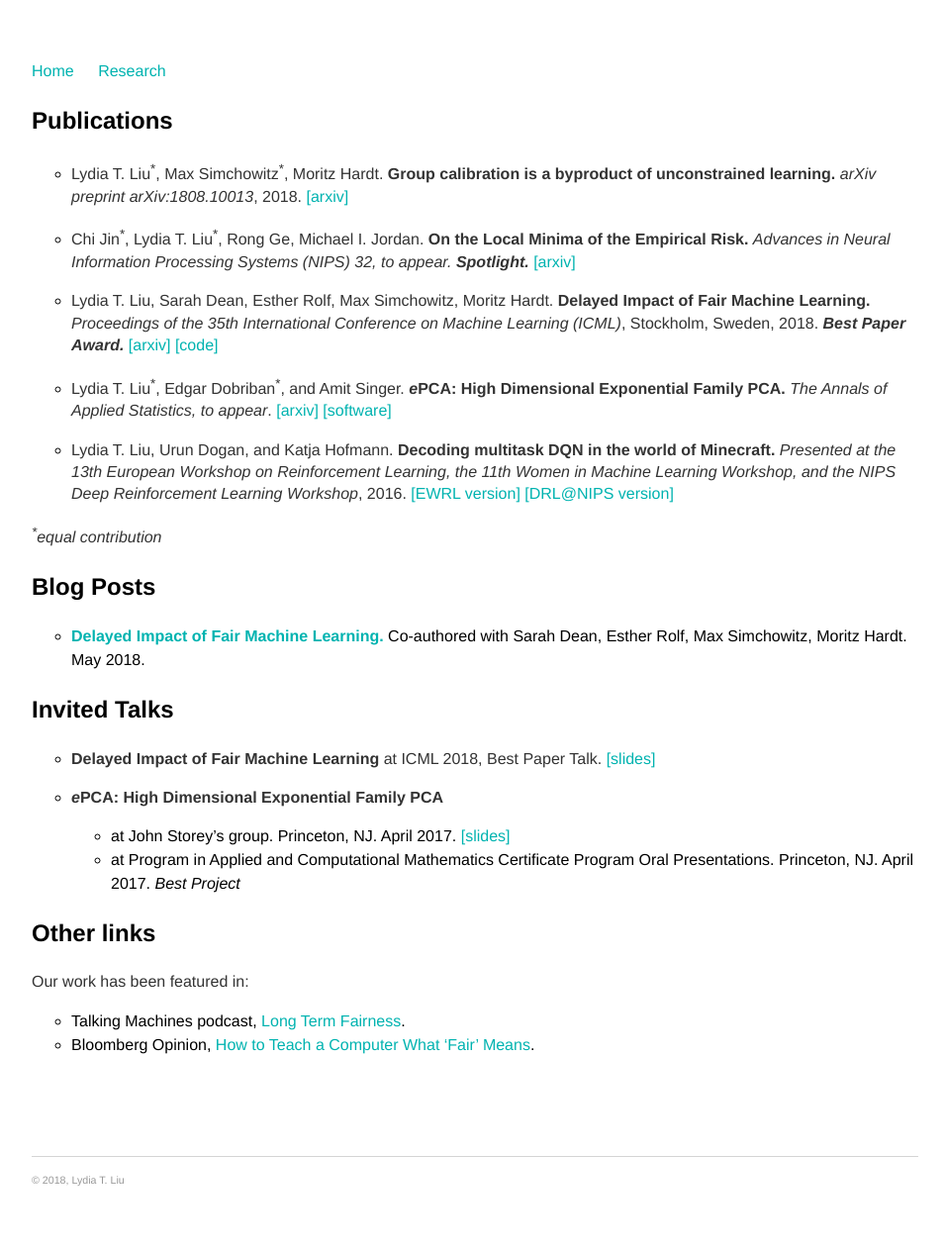
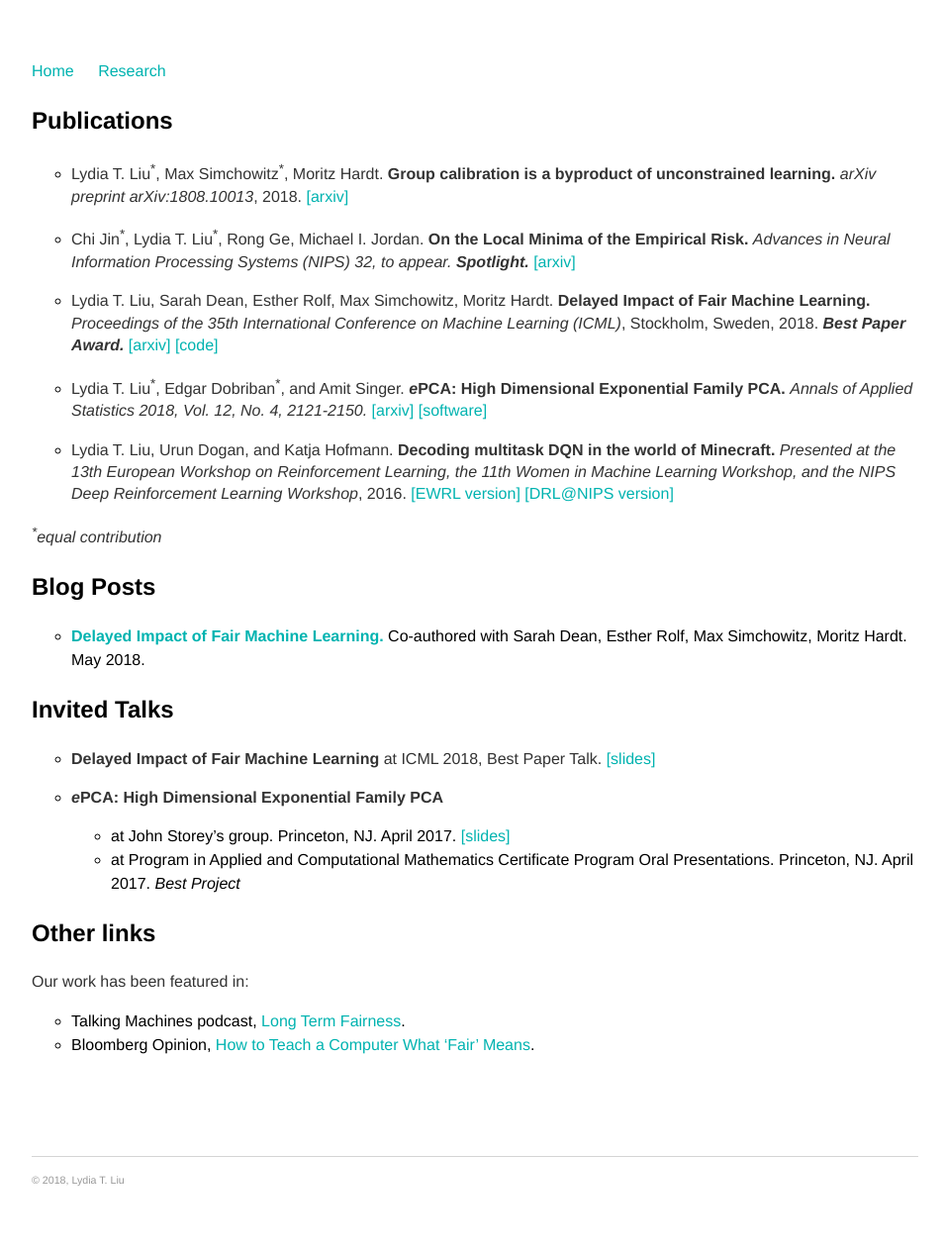
Before and after one commit to serenalwang/serenalwang.github.io, a Jekyll site: the page built from projects.md, in a window 1280 px wide. Shown: the whole page at 99% size, without its empty margins (160-1114 px from the left). Built offline with Jekyll 4.4.1, drawn with Linux system fonts in a browser that asks for light colours.

Commit message:
Update projects.md

```diff
--- a/projects.md
+++ b/projects.md
@@ -11,7 +11,7 @@ title: Research
 
 * Lydia T. Liu, Sarah Dean, Esther Rolf, Max Simchowitz, Moritz Hardt. **Delayed Impact of Fair Machine Learning.** *Proceedings of the 35th International Conference on Machine Learning (ICML)*, Stockholm, Sweden, 2018. ***Best Paper Award.*** [[arxiv]](https://arxiv.org/abs/1803.04383) [[code]](https://github.com/lydiatliu/delayedimpact)
 
-* Lydia T. Liu<sup>\*</sup>, Edgar Dobriban<sup>\*</sup>, and Amit Singer. ***e*****PCA: High Dimensional Exponential Family PCA.** *The Annals of Applied Statistics, to appear*. [[arxiv]](https://arxiv.org/abs/1611.05550) [[software]](http://github.com/lydiatliu/epca/)
+* Lydia T. Liu<sup>\*</sup>, Edgar Dobriban<sup>\*</sup>, and Amit Singer. ***e*****PCA: High Dimensional Exponential Family PCA.** *Annals of Applied Statistics 2018, Vol. 12, No. 4, 2121-2150.* [[arxiv]](https://arxiv.org/abs/1611.05550) [[software]](http://github.com/lydiatliu/epca/)
 
 * Lydia T. Liu, Urun Dogan, and Katja Hofmann. **Decoding multitask DQN in the world of Minecraft.** *Presented at the 13th European Workshop on Reinforcement Learning, the 11th Women in Machine Learning Workshop, and the NIPS Deep Reinforcement Learning Workshop*, 2016. [[EWRL version]](https://ewrl.files.wordpress.com/2016/11/ewrl13-2016-submission-29.pdf) [[DRL@NIPS version]](https://drive.google.com/file/d/0B1PUpk7kwWu-bDd2djhqNEx2S2J4UURTUE1sVjVnS2tXZG9r/view)
 
```
